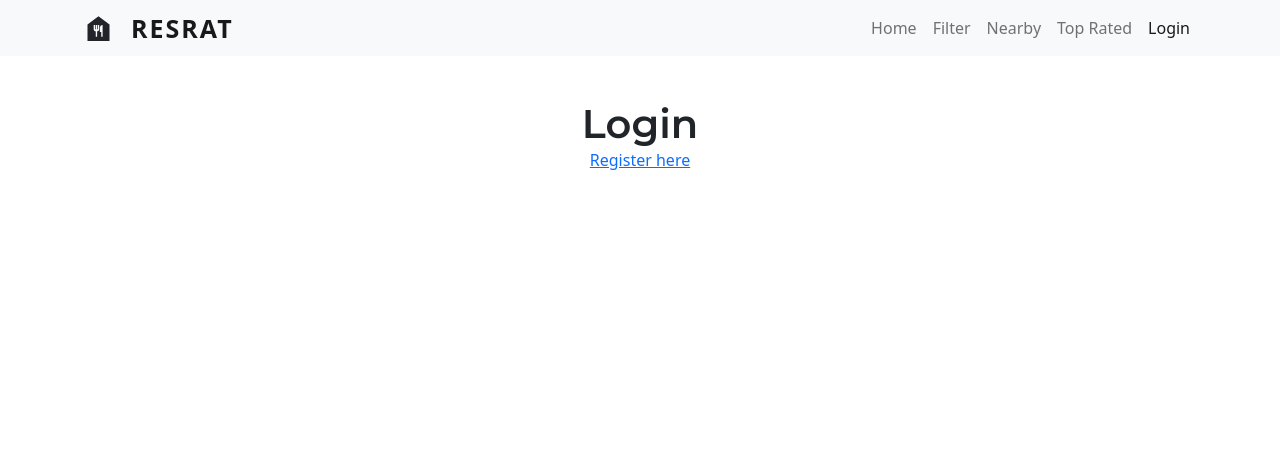
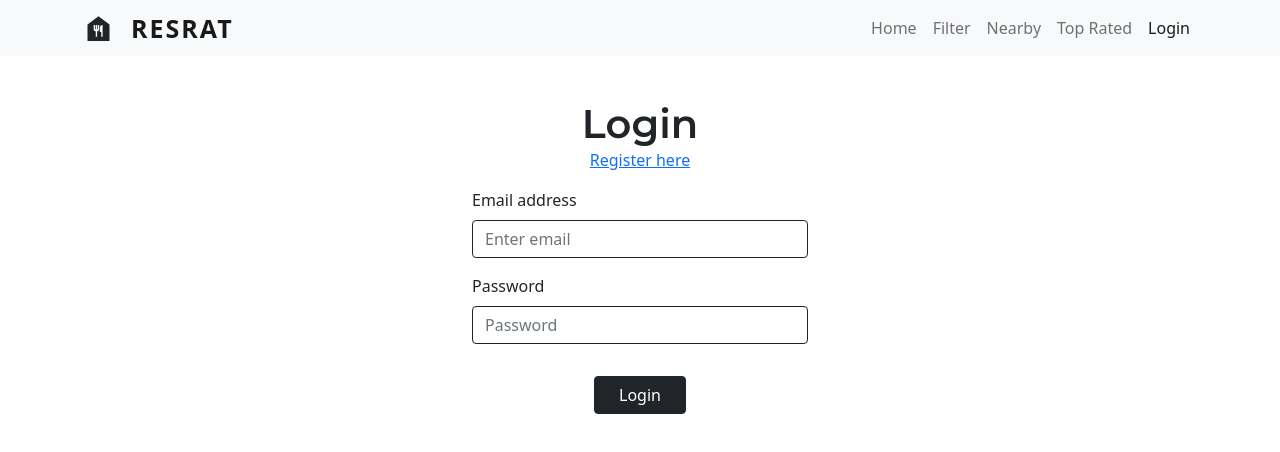
Before and after one commit to rba1aji/restoview, a React (Create React App) app: page /auth/login in a window 1280 px wide. Shown: the top 452 px of the page. Built offline with nearby package versions, Linux system fonts and the light colour scheme.

Commit message:
working on Login page

```diff
--- a/src/pages/Login/index.js
+++ b/src/pages/Login/index.js
@@ -1,13 +1,53 @@
-import React from 'react';
+import React, { useState } from 'react';
 import { Link } from 'react-router-dom';
-import { Card, Row, Col, Button } from 'react-bootstrap';
+import { Card, Row, Col, Button, Form } from 'react-bootstrap';
 export default function Login() {
+  const [email, setEmail] = useState('');
+  const [password, setPassword] = useState('');
+  function HandleLogin(e) {
+    // e.preventDefault();
+  }
   return (
     <div>
       <h1>Login</h1>
       <Link to="/auth/register">
         <p className="text-center">Register here</p>
       </Link>
+      <Form
+        className="d-flex-inline mx-auto"
+        style={{ width: '21rem' }}
+        onSubmit={HandleLogin}
+      >
+        <Form.Group className="mb-3" controlId="formBasicEmail">
+          <Form.Label>Email address</Form.Label>
+          <Form.Control
+            className="border-dark"
+            type="email"
+            placeholder="Enter email"
+            onChange={(e) => {
+              setEmail(e.target.value);
+            }}
+            required
+          />
+        </Form.Group>
+        <Form.Group className="mb-3" controlId="formBasicPassword">
+          <Form.Label>Password</Form.Label>
+          <Form.Control
+            className="border-dark"
+            type="password"
+            placeholder="Password"
+            onChange={(e) => {
+              setPassword(e.target.value);
+            }}
+            required
+          />
+        </Form.Group>
+        <div className="text-center">
+          <Button className="px-4 my-3" variant="dark" type="submit">
+            Login
+          </Button>
+        </div>
+      </Form>
     </div>
   );
 }
```
